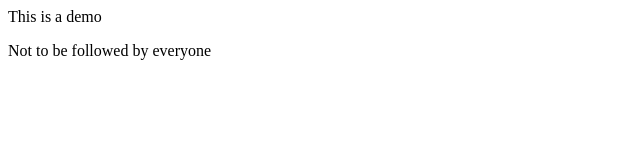
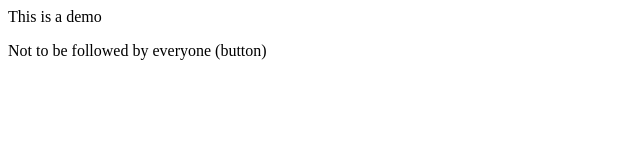
Before and after one commit to Mr-GreenZod/localrepo, a plain HTML site: page index.html in a window 1280 px wide. Shown: the full height of the page, 0-640 px from the left. Drawn offline with Linux system fonts and the light colour scheme.

```diff
--- a/index.html
+++ b/index.html
@@ -1,2 +1,2 @@
 <p> This is a demo</p>
-<p> Not to be followed by everyone</p>
+<p> Not to be followed by everyone (button)</p>
```
